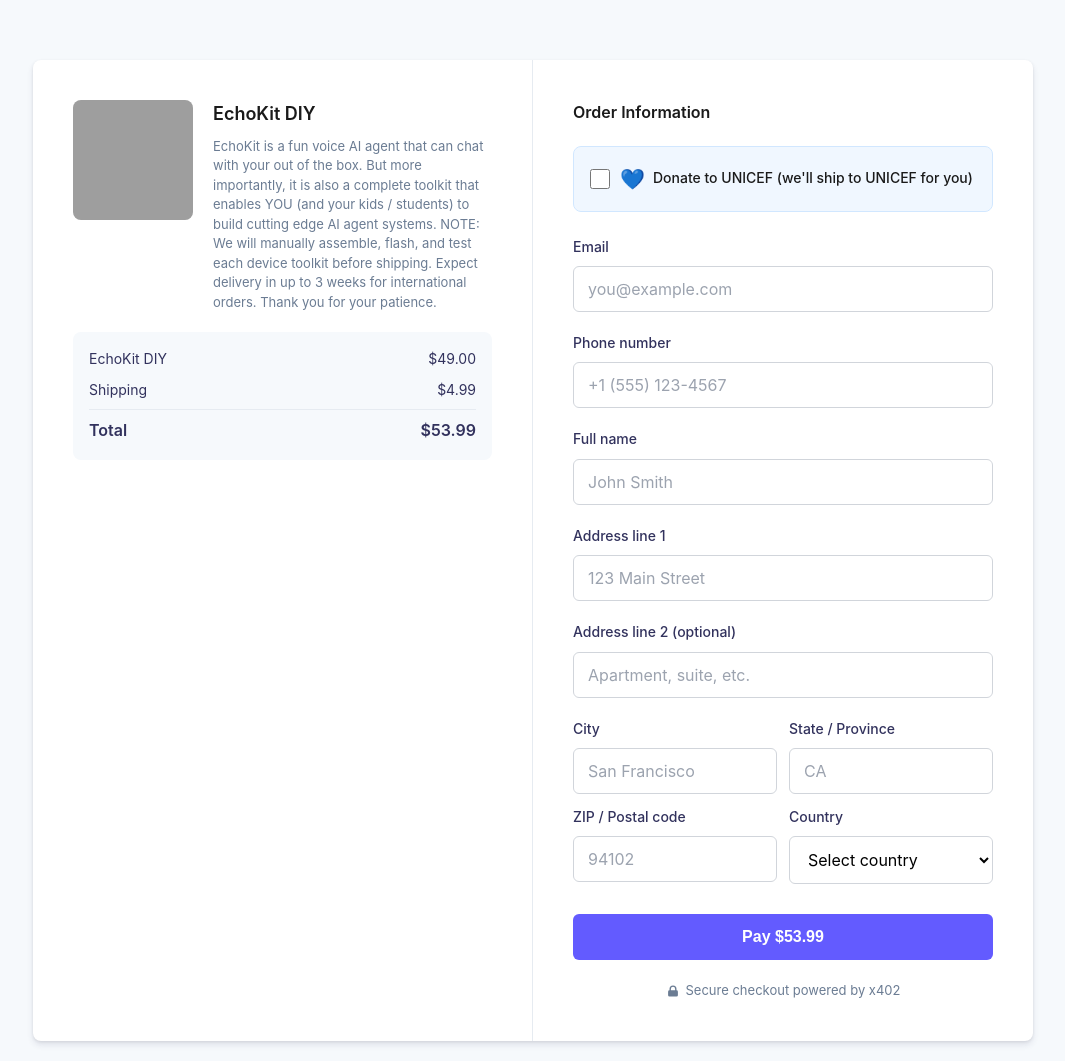
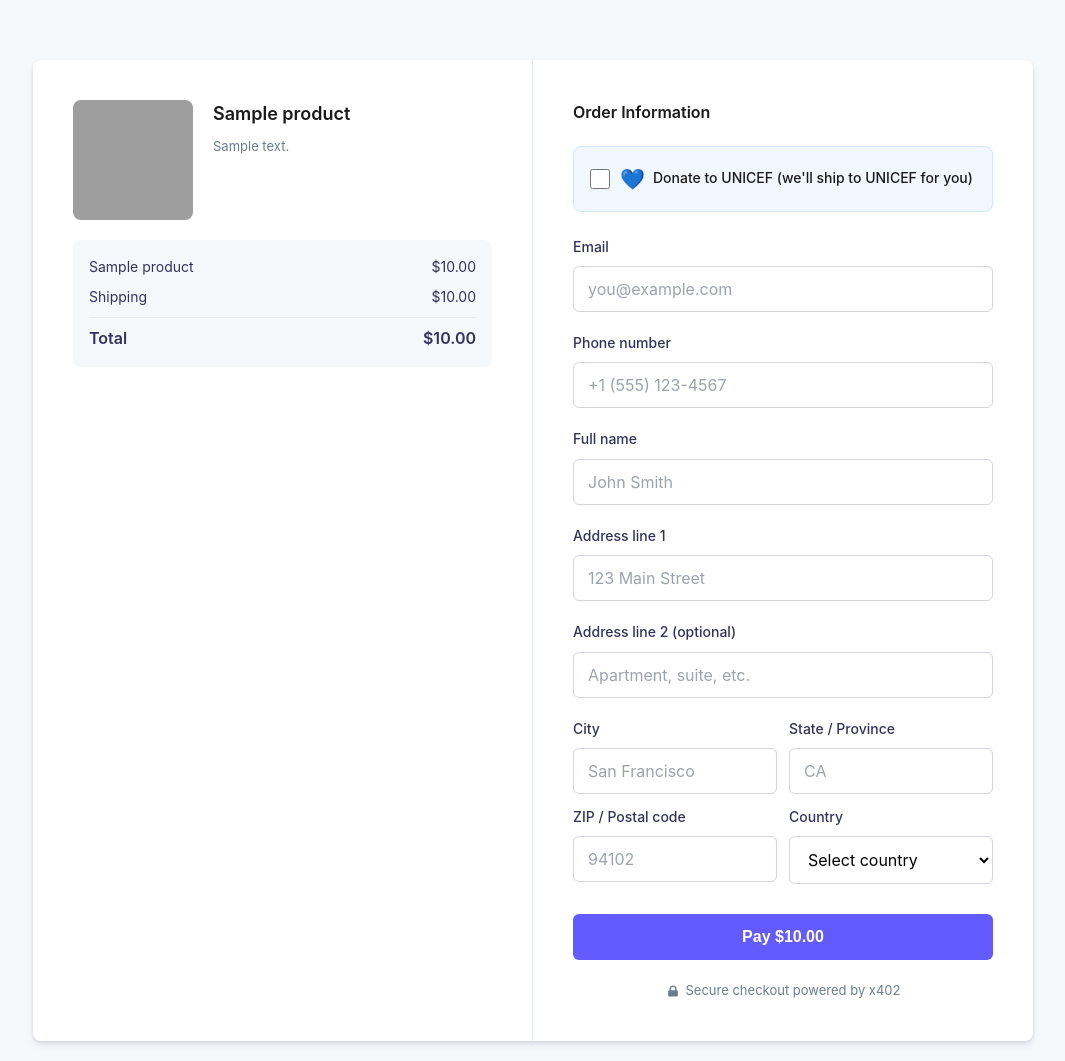
Before and after one commit to second-state/x402-payment-link, a Flask app: template templates/echokit_diy.html in a window 1280 px wide. Shown: the whole page, without its empty margins (107-1172 px from the left). Run offline with Flask 3, Linux system fonts and the light colour scheme; the template is opened without the code that fills it: most values are stand-ins (such as "Sample title", 1, 10 or a date in 2020); parts of the project's set-up code (start-up, migrations or seed data) failed here and were passed over; grey boxes are pictures that could not be loaded.

Commit message:
feat: add environment-based product pricing configuration
Add dynamic pricing system with staging/production environments, allowing flexible product configuration through PRODUCT_CATALOG. Update templates to use backend-provided pricing data instead of hardcoded values.

```diff
--- a/main.py
+++ b/main.py
@@ -24,6 +24,40 @@ NETWORK = os.getenv("NETWORK", "base-sepolia")
 ADDRESS = os.getenv("ADDRESS")
 CDP_API_KEY_ID = os.getenv("CDP_API_KEY_ID")
 CDP_API_KEY_SECRET = os.getenv("CDP_API_KEY_SECRET")
+ENVIRONMENT = os.getenv("ENVIRONMENT", "staging")
+
+# Product pricing configuration
+PRODUCT_CATALOG = {
+    "echokit_diy": {
+        "name": "EchoKit DIY",
+        "description": "EchoKit is a fun voice AI agent that can chat with your out of the box. But more importantly, it is also a complete toolkit that enables YOU (and your kids / students) to build cutting edge AI agent systems. NOTE: We will manually assemble, flash, and test each device toolkit before shipping. Expect delivery in up to 3 weeks for international orders. Thank you for your patience.",
+        "staging": {
+            "price": 0.10,  # Product price in dollars
+            "shipping": 0.00,  # Shipping cost in dollars
+        },
+        "production": {
+            "price": 49.00,  # Product price in dollars
+            "shipping": 4.99,  # Shipping cost in dollars
+        }
+    }
+}
+
+def get_product_config(product_id):
+    """Get product configuration based on current environment"""
+    if product_id not in PRODUCT_CATALOG:
+        return None
+
+    product = PRODUCT_CATALOG[product_id]
+    env_config = product.get(ENVIRONMENT, product.get("production"))
+
+    return {
+        "name": product["name"],
+        "description": product["description"],
+        "price": env_config["price"],
+        "shipping": env_config["shipping"],
+        "total": env_config["price"] + env_config["shipping"],
+        "environment": ENVIRONMENT
+    }
 
 if NETWORK == "base-sepolia":
     if not ADDRESS:
@@ -54,9 +88,13 @@ elif NETWORK == "base":
         CDP_API_KEY_ID, CDP_API_KEY_SECRET)
 
 payment_middleware = PaymentMiddleware(app)
+
+# Get product configuration for payment middleware
+echokit_config = get_product_config("echokit_diy")
+
 payment_middleware.add(
     path="/echokit_diy/order/*",
-    price="$0.1",
+    price=f"${echokit_config['total']:.2f}",
     pay_to_address=ADDRESS,
     network=NETWORK,
     paywall_config=PaywallConfig(
@@ -97,7 +135,8 @@ def add_security_headers(response):
 
 @app.route("/")
 def index():
-    return render_template("index.html", network=NETWORK)
+    product_config = get_product_config("echokit_diy")
+    return render_template("index.html", network=NETWORK, product=product_config)
 
 
 @app.route('/static/<path:filename>')
@@ -107,7 +146,8 @@ def serve_static(filename):
 
 @app.route("/echokit_diy")
 def echokit_diy():
-    return render_template("echokit_diy.html")
+    product_config = get_product_config("echokit_diy")
+    return render_template("echokit_diy.html", product=product_config)
 
 
 @app.route("/echokit_diy/order", methods=["POST"])
--- a/templates/echokit_diy.html
+++ b/templates/echokit_diy.html
@@ -405,23 +405,23 @@
                     <img src="https://echokit.dev/media/echokit-diy-03.png" alt="EchoKit DIY">
                 </div>
                 <div class="product-details">
-                    <div class="product-title">EchoKit DIY</div>
-                    <div class="product-desc">EchoKit is a fun voice AI agent that can chat with your out of the box. But more importantly, it is also a complete toolkit that enables YOU (and your kids / students) to build cutting edge AI agent systems. NOTE: We will manually assemble, flash, and test each device toolkit before shipping. Expect delivery in up to 3 weeks for international orders. Thank you for your patience.</div>
+                    <div class="product-title">{{ product.name }}</div>
+                    <div class="product-desc">{{ product.description }}</div>
                 </div>
             </div>
 
             <div class="price-breakdown">
                 <div class="price-row">
-                    <span>EchoKit DIY</span>
-                    <span>$49.00</span>
+                    <span>{{ product.name }}</span>
+                    <span id="productPrice">${{ "%.2f"|format(product.price) }}</span>
                 </div>
                 <div class="price-row">
                     <span>Shipping</span>
-                    <span id="shippingCost">$4.99</span>
+                    <span id="shippingCost">${{ "%.2f"|format(product.shipping) }}</span>
                 </div>
                 <div class="price-row">
                     <span>Total</span>
-                    <span id="totalCost">$53.99</span>
+                    <span id="totalCost">${{ "%.2f"|format(product.total) }}</span>
                 </div>
             </div>
         </div>
@@ -558,7 +558,7 @@
                 </div>
 
                 <button type="submit" class="submit-button" id="submitButton">
-                    Pay $53.99
+                    Pay ${{ "%.2f"|format(product.total) }}
                 </button>
 
                 <div class="secure-notice">
@@ -596,8 +596,8 @@
         const shippingCost = document.getElementById('shippingCost');
         const totalCost = document.getElementById('totalCost');
 
-        // Track current total for button
-        let currentTotal = 53.99;
+        // Track current total for button (from backend)
+        let currentTotal = {{ product.total }};
 
         // Handle UNICEF donation checkbox
         unicefCheckbox.addEventListener('change', function() {
@@ -605,7 +605,7 @@
                 addressFields.classList.add('hidden');
                 // Shipping cost stays the same (shipping to UNICEF)
                 // No cost changes needed
-                currentTotal = 53.99;
+                currentTotal = {{ product.total }};
                 // Clear address field requirements
                 phoneInput.removeAttribute('required');
                 fullNameInput.removeAttribute('required');
@@ -618,7 +618,7 @@
                 clearAllErrors();
             } else {
                 addressFields.classList.remove('hidden');
-                currentTotal = 53.99;
+                currentTotal = {{ product.total }};
                 // Restore address field requirements
                 phoneInput.setAttribute('required', 'required');
                 fullNameInput.setAttribute('required', 'required');
@@ -629,7 +629,7 @@
                 countryInput.setAttribute('required', 'required');
             }
             // Update button text with current total
-            submitButton.textContent = `Pay ${currentTotal.toFixed(2)}`;
+            submitButton.textContent = `Pay $${currentTotal.toFixed(2)}`;
         });
 
         // Format phone number
```
Also changed, not shown: 1 other file.
